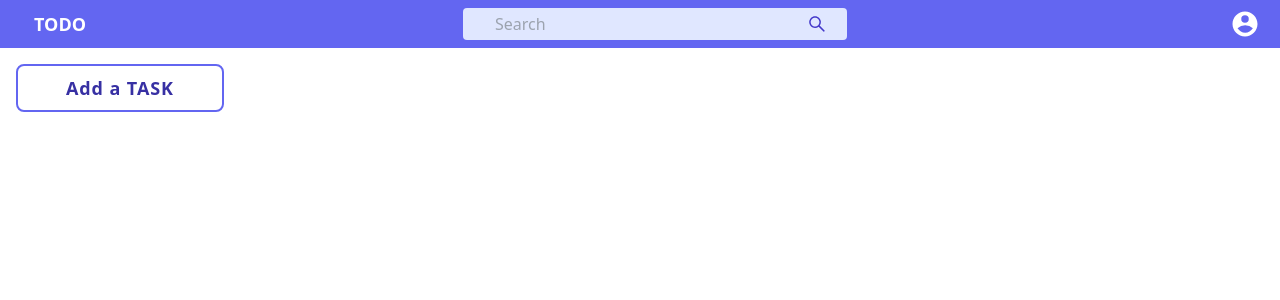
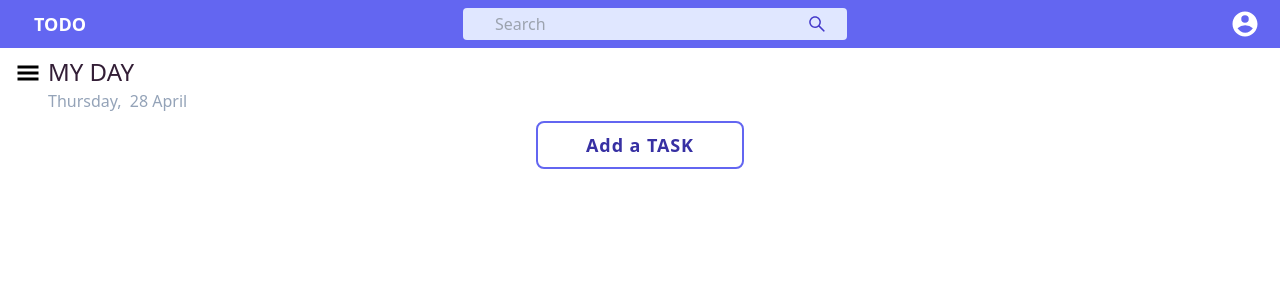
Before and after one commit to AbuHurairah127/todo-by-abu-hurairah, a React (Create React App) app: page / in a window 1280 px wide. Shown: the top 300 px of the page. Built offline with nearby package versions, Linux system fonts and the light colour scheme.

Commit message:
Day Details Section Completed

```diff
--- a/src/App.js
+++ b/src/App.js
@@ -1,13 +1,9 @@
 import React from "react";
-import Button from "./components/button/Button";
-import Header from "./components/header/Header";
+import Routing from "./routing/Routing";
 function App() {
   return (
     <div className="App">
-      <Header />
-      <div className="m-4">
-        <Button />
-      </div>
+      <Routing />
     </div>
   );
 }
--- a/src/components/dayDetails/DayDetails.js
+++ b/src/components/dayDetails/DayDetails.js
@@ -0,0 +1,23 @@
+import React from "react";
+import { GiHamburgerMenu } from "react-icons/gi";
+import UseDayDetails from "./UseDayDetails";
+
+const DayDetails = () => {
+  const { day, date, month } = UseDayDetails();
+  return (
+    <div className="m-2 mx-4">
+      <div className="left">
+        <GiHamburgerMenu className="inline text-2xl relative cursor-pointer bottom-1"></GiHamburgerMenu>
+        <h3 className="inline mx-2 text-2xl text-[#331e36]">MY DAY</h3>
+        <div className="text-slate-400 mx-8">
+          <span className="pr-1"> {day}, </span>
+          <span> {date} </span>
+          <span> {month} </span>
+        </div>
+      </div>
+      {/* //Add div with class name right to add the other functionalities on the right side of this component */}
+    </div>
+  );
+};
+
+export default DayDetails;
--- /dev/null
+++ b/src/components/dayDetails/UseDayDetails.js
@@ -0,0 +1,44 @@
+import { useState } from "react";
+
+const UseDayDetails = () => {
+  let namesOfDays = [
+    "Sunday",
+    "Monday",
+    "Tuesday",
+    "Wednesday",
+    "Thursday",
+    "Friday",
+    "Saturday",
+  ];
+  let namesOfMonths = [
+    "January",
+    "February",
+    "March",
+    "April",
+    "May",
+    "June",
+    "July",
+    "August",
+    "September",
+    "October",
+    "November",
+    "December",
+  ];
+
+  let now = new Date();
+  let today = now.getDay();
+  today = namesOfDays[today];
+  let toDate = now.getDate();
+  let toMonth = now.getMonth();
+  toMonth = namesOfMonths[toMonth];
+  const [day, setDay] = useState(today);
+  const [date, setDate] = useState(toDate);
+  const [month, setMonth] = useState(toMonth);
+  return {
+    day,
+    date,
+    month,
+  };
+};
+
+export default UseDayDetails;
--- a/src/components/header/Header.js
+++ b/src/components/header/Header.js
@@ -23,7 +23,7 @@ const Header = () => {
         </div>
       </div>
       <div className="right text-white text-3xl mx-5 cursor-pointer hover:text-indigo-700 hover:bg-white rounded-full transition delay-50 ease-in-out">
-        <a href="">
+        <a href="/">
           <RiAccountCircleFill />
         </a>
       </div>
--- a/src/pages/home/Home.js
+++ b/src/pages/home/Home.js
@@ -0,0 +1,18 @@
+import React from "react";
+import Button from "../../components/button/Button";
+import DayDetails from "../../components/dayDetails/DayDetails";
+import Header from "../../components/header/Header";
+
+const Home = () => {
+  return (
+    <div className="flex flex-col content-center">
+      <Header />
+      <DayDetails />
+      <div className="block m-auto">
+        <Button />
+      </div>
+    </div>
+  );
+};
+
+export default Home;
--- a/src/routing/Routing.js
+++ b/src/routing/Routing.js
@@ -0,0 +1,12 @@
+import React from "react";
+import Home from "../pages/home/Home";
+
+const Routing = () => {
+  return (
+    <div>
+      <Home />
+    </div>
+  );
+};
+
+export default Routing;
```
Also changed, not shown: src/components/button/ButtonStyle.js (deleted), src/components/dayDetails/DayDetailsStyle.js (deleted).
